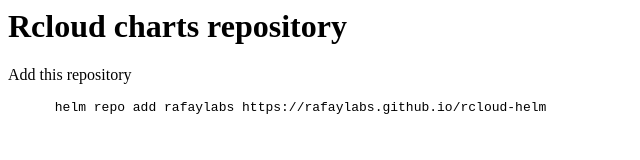
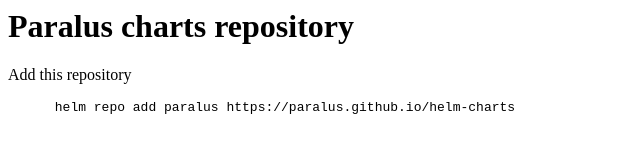
Before and after one commit to paralus/helm-charts, a plain HTML site: page index.html in a window 1280 px wide. Shown: the whole page, without its empty margins (0-640 px from the left). Drawn offline with Linux system fonts and the light colour scheme.

Commit message:
Update index.yaml

```diff
--- a/index.html
+++ b/index.html
@@ -1,12 +1,12 @@
 <html>
   <head>
-    <title>Rcloud charts repository</title>
+    <title>Paralus charts repository</title>
   </head>
   <body>
-    <h1>Rcloud charts repository</h1>
+    <h1>Paralus charts repository</h1>
     <p>Add this repository</p>
     <pre>
-      helm repo add rafaylabs https://rafaylabs.github.io/rcloud-helm
+      helm repo add paralus https://paralus.github.io/helm-charts
     </pre>
   </body>
 </html>
```
